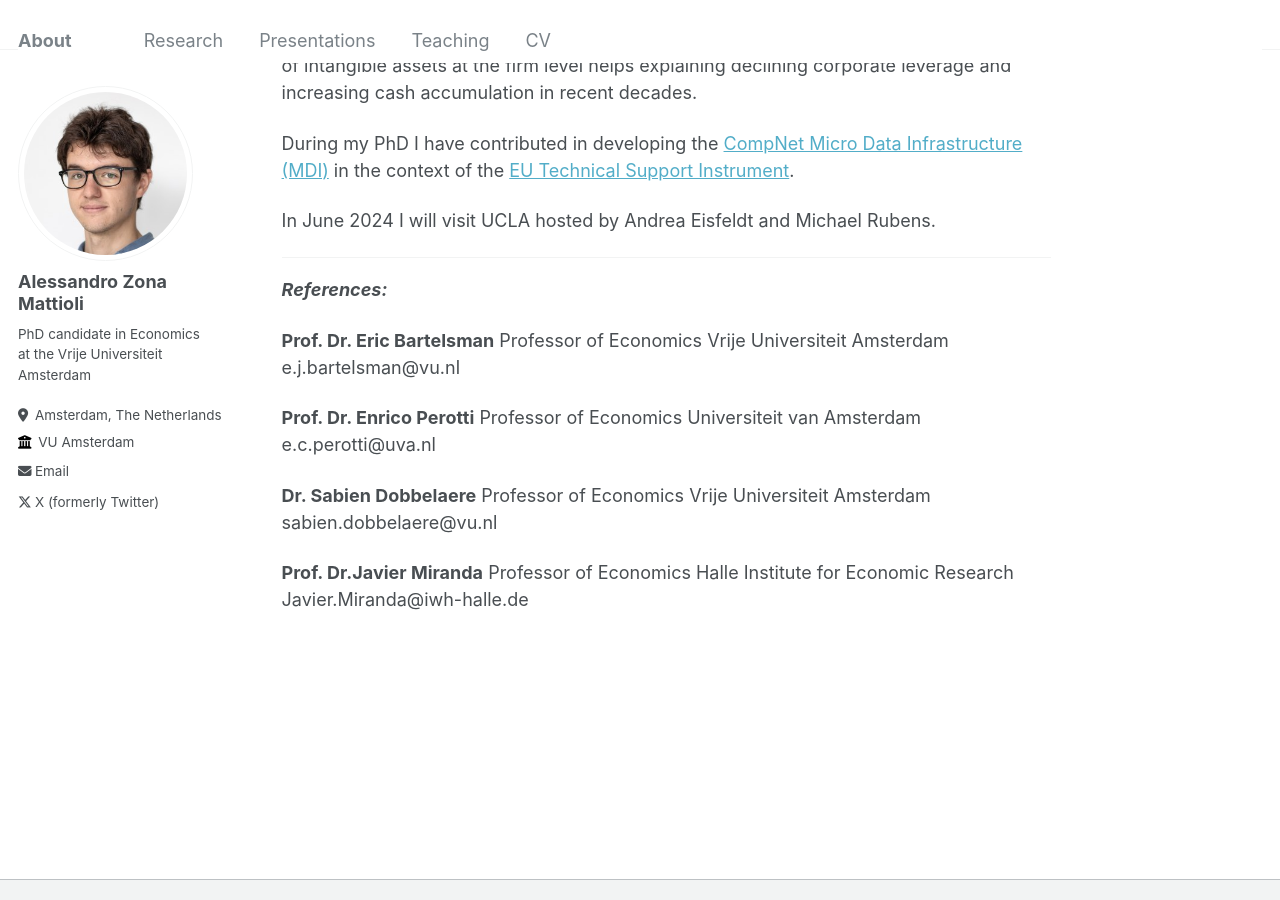
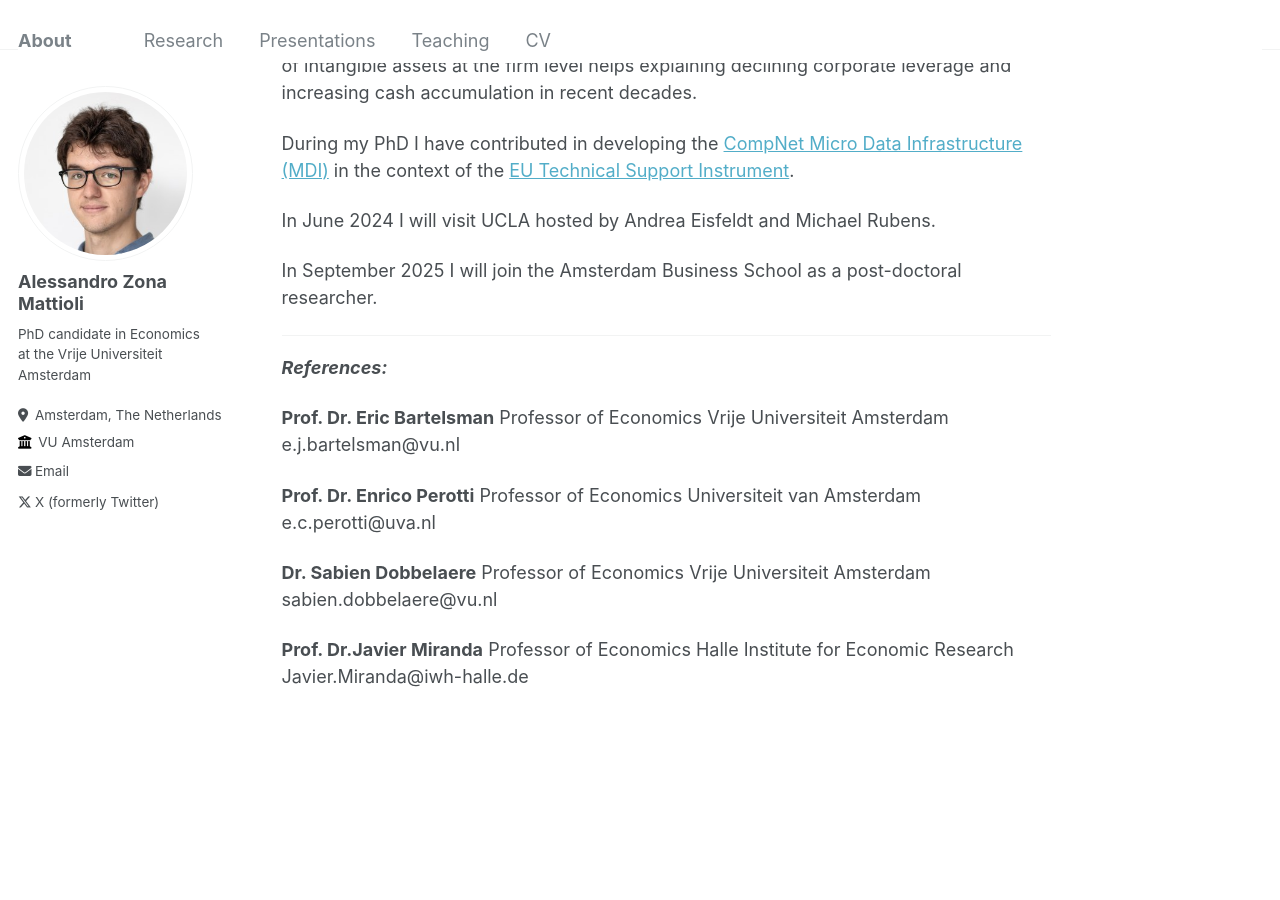
Before and after one commit to zmale/alessandrozonamattioli.github.io, a Jekyll site: the page built from _pages/about.md, in a window 1280 px wide and 900 px high, scrolled down 720 px. Built offline with Jekyll 4.4.1, drawn with Linux system fonts in a browser that asks for light colours.

Commit message:
Update about.md
include new appointment at the UvA

```diff
--- a/_pages/about.md
+++ b/_pages/about.md
@@ -20,6 +20,8 @@ My PhD thesis is focused on the implications of the **rising importance of intan
 During my PhD I have contributed in developing the [CompNet Micro Data Infrastructure (MDI)](https://www.comp-net.org/eu-technical-support-instrument-tsi/data/) in the context of the [EU Technical Support Instrument](https://www.comp-net.org/eu-technical-support-instrument-tsi/overview/).
 
 In June 2024 I will visit UCLA hosted by Andrea Eisfeldt and Michael Rubens.
+
+In September 2025 I will join the Amsterdam Business School as a post-doctoral researcher.
 
 ---
 
```
